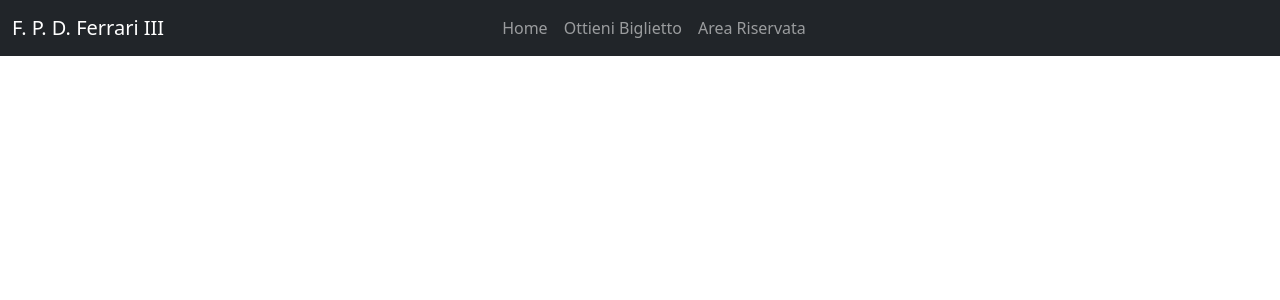
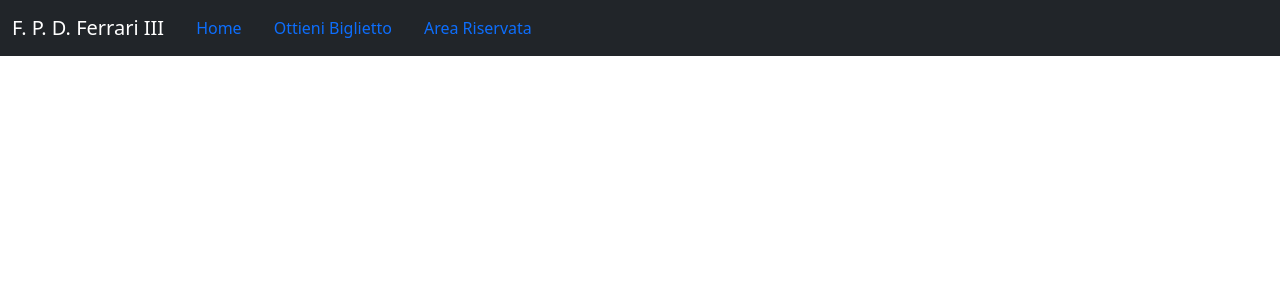
Before and after one commit to tonyRitrovato/Django-Web-site, a Django app: page /index/ in a window 1280 px wide. Shown: the top 300 px of the page. Run offline with Django 4.2, Linux system fonts and the light colour scheme.

Commit message:
add changes

```diff
--- a/index/templates/index/common.html
+++ b/index/templates/index/common.html
@@ -6,27 +6,39 @@
     <title>sitoX</title>
     <style>
       @media (min-width: 1000px) {
-        .responsive{
-          margin-left: 25%;
+
+        .container-fluid{
+          /* background-color: blueviolet; */
           width: 50%;
         }
+        .navbar-nav{
+          /* background-color: rgb(6, 68, 68); */
 
-        .nav-responsive{
-          margin-left: 25%;
+
+        }
+
+        .navbar-collapse{
+          /* background-color: chocolate; */
+        }
+
+        .nav-link {
+          float: right;
+        }
+
+        .navbar-brand{
+          /* margin-left: 25%; */
         }
       }
     </style>
     <link href="https://cdn.jsdelivr.net/npm/bootstrap@5.2.2/dist/css/bootstrap.min.css" rel="stylesheet" integrity="sha384-Zenh87qX5JnK2Jl0vWa8Ck2rdkQ2Bzep5IDxbcnCeuOxjzrPF/et3URy9Bv1WTRi" crossorigin="anonymous">
   </head>
   <body>
-    <nav class="navbar navbar-expand-lg navbar-dark bg-dark">
-        <div class="container-fluid nav-responsive">
+    <nav class="navbar navbar-expand-lg navbar-dark bg-dark ">
+        <div class="container-fluid">
           <a class="navbar-brand" href="#">F. P. D. Ferrari III</a>
-          <button class="navbar-toggler" type="button" data-bs-toggle="collapse" data-bs-target="#navbarNav" aria-controls="navbarNav" aria-expanded="false" aria-label="Toggle navigation">
-            <span class="navbar-toggler-icon"></span>
           </button>
-          <div class="collapse navbar-collapse responsive" id="navbarNav">
-            <ul class="navbar-nav">
+          <div class="collapse navbar-collapse" id="navbarNav">
+            <ul class="nav justify-content-end">
               <li class="nav-item">
                 <a class="nav-link" href="#">Home</a>
               </li>
```
